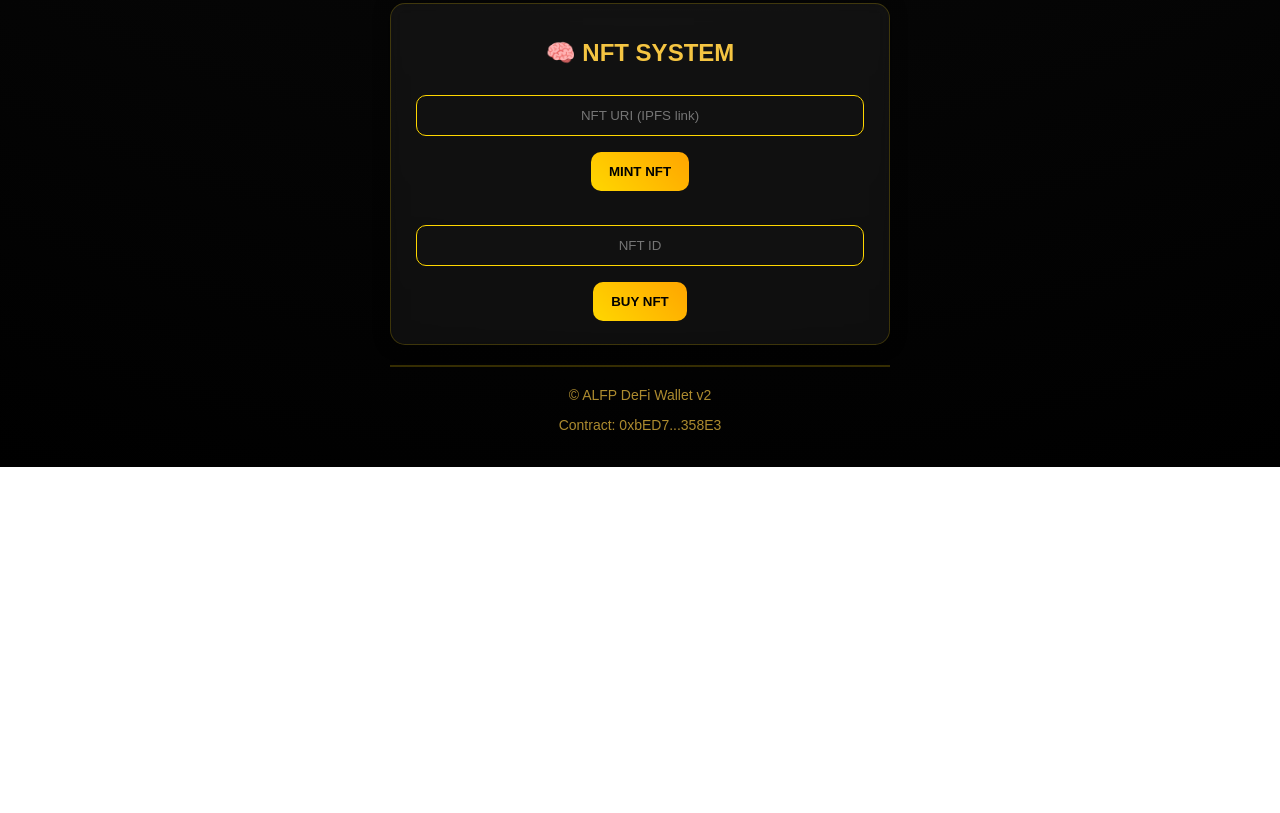
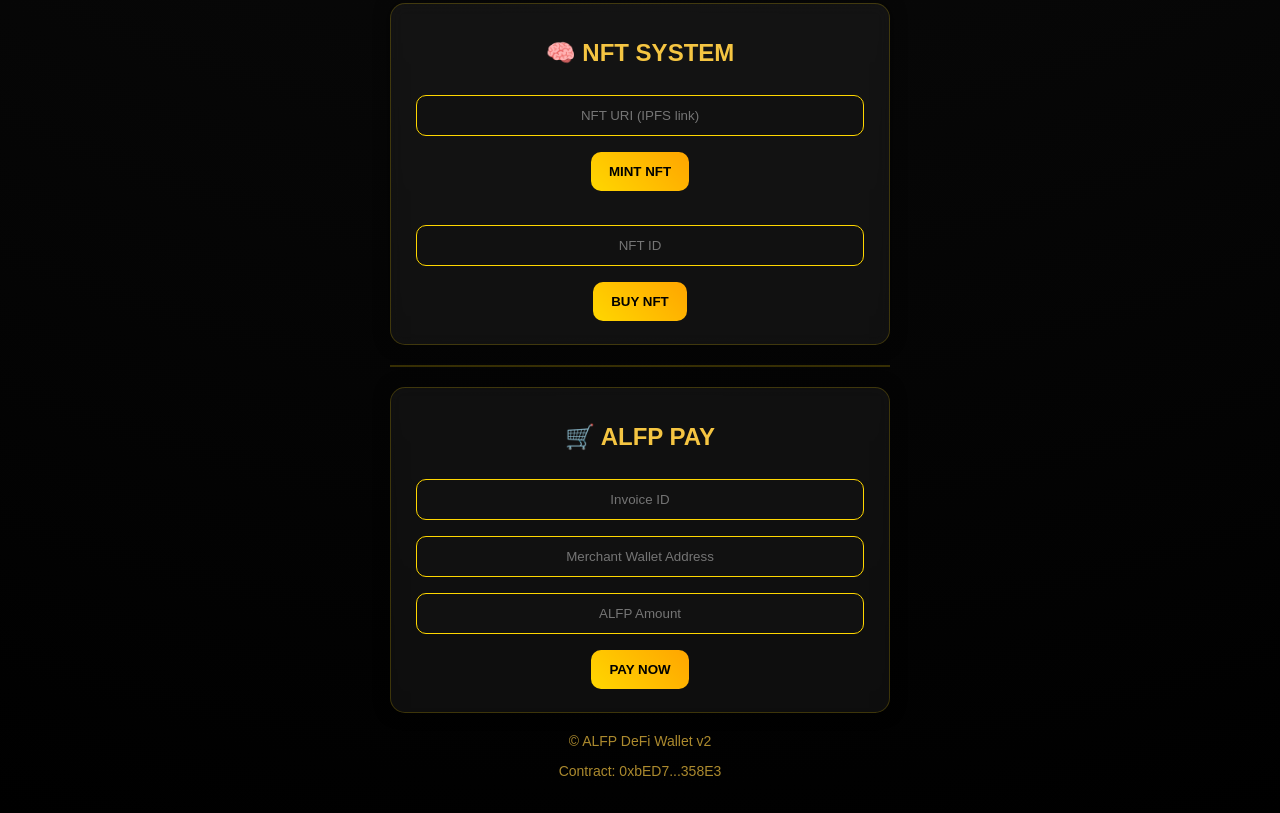
Before and after one commit to alfoncekomba38-eng/alfp-wallet, a plain HTML site: page index.html in a window 1280 px wide. Shown: the part 1201-2014 px from the top of the page. Before the commit the page ends 1668 px from the top, so only its background shows below. Drawn offline with nearby package versions, Linux system fonts and the light colour scheme.

Commit message:
Add ALFP PAY section to index.html

```diff
--- a/index.html
+++ b/index.html
@@ -96,6 +96,29 @@
 
     <hr>
 
+<!-- ALFP PAY -->
+<section class="card">
+    <h2>🛒 ALFP PAY</h2>
+
+    <input
+        id="invoiceId"
+        placeholder="Invoice ID">
+
+    <input
+        id="merchant"
+        placeholder="Merchant Wallet Address">
+
+    <input
+        id="payAmount"
+        placeholder="ALFP Amount">
+
+    <div class="buttons">
+        <button onclick="payMerchant()">
+            PAY NOW
+        </button>
+    </div>
+</section>
+
     <!-- FOOTER -->
     <footer>
         <p>© ALFP DeFi Wallet v2</p>
```
